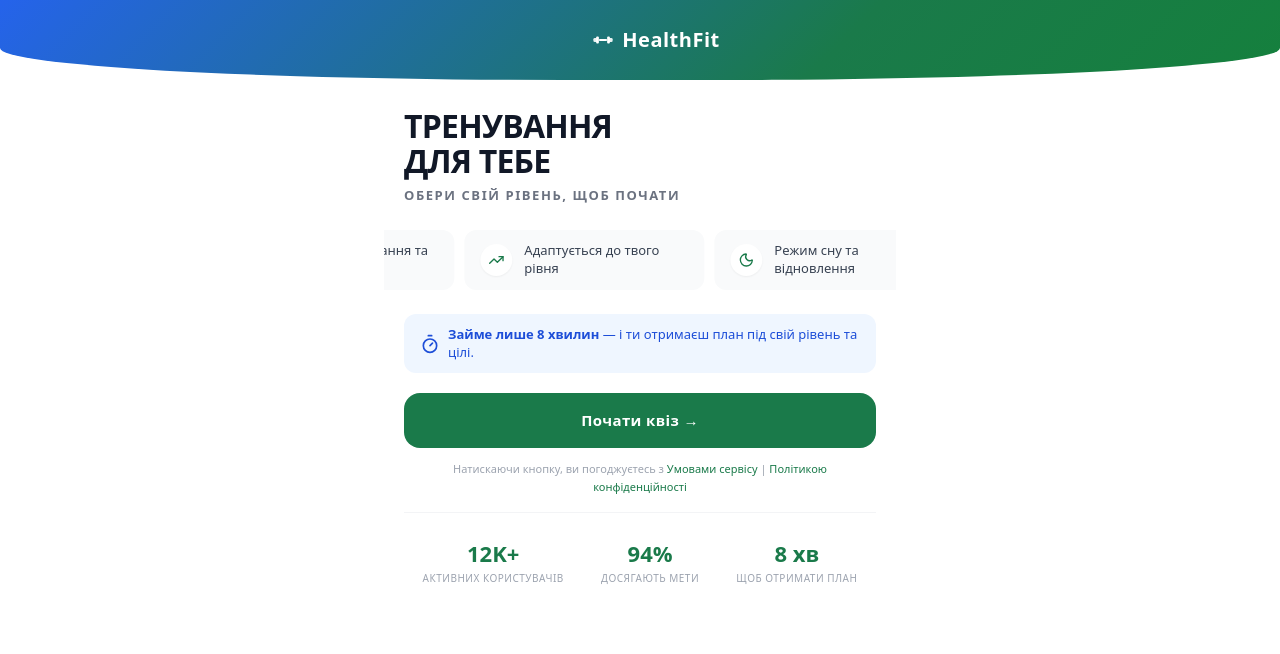
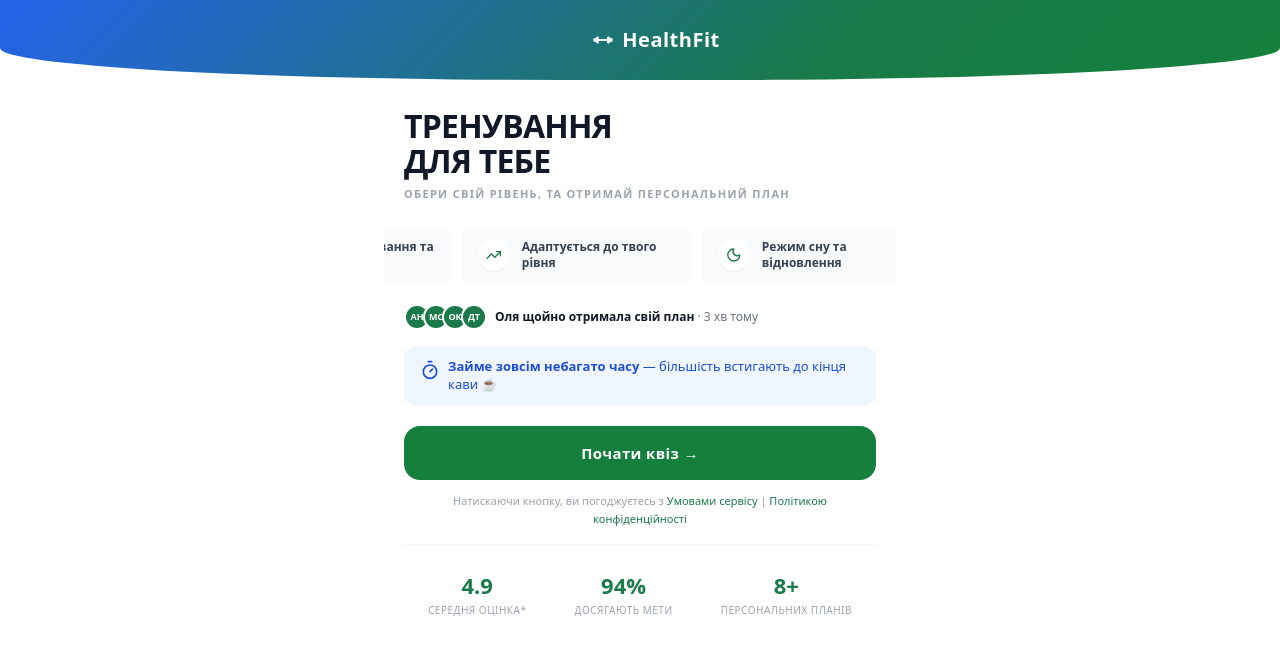
Before and after one commit to 2Voby/HealthFit, a React app in the folder client_front/: page / in a window 1280 px wide. Shown: the top 654 px of the page. Built offline with nearby package versions, Linux system fonts and the light colour scheme; no server answers; the HTML template or start-up script is replaced by a standard one.

Commit message:
fix .env

```diff
--- a/client_front/src/api/requests/index.ts
+++ b/client_front/src/api/requests/index.ts
@@ -5,6 +5,7 @@ import { OfferSelectionResponse } from "@/types/offer";
 
 export async function getActiveFlow(): Promise<ApiResult<Flow>> {
   try {
+    console.log("VITE_API_URL:", import.meta.env.VITE_API_URL);
     const response = await client.get<Flow>("v1/flows/active");
     return { success: true, data: response.data };
   } catch (error: any) {
--- a/client_front/src/pages/MainPage/MainPage.tsx
+++ b/client_front/src/pages/MainPage/MainPage.tsx
@@ -1,15 +1,12 @@
 import { Button } from "@/components/ui/button";
 import { ROUTES } from "@/consts/routes";
 import { useNavigate } from "react-router-dom";
-import {
-  Target, Salad, TrendingUp, Moon, Flame, Brain, Zap,
-  Timer, Clock
-} from "lucide-react";
+import { Target, Salad, TrendingUp, Moon, Flame, Brain, Zap, Timer } from "lucide-react";
 
 const stats = [
-  { value: "12K+", label: "Активних користувачів" },
+	{ value: "4.9", label: "Середня оцінка*" },
 	{ value: "94%", label: "Досягають мети" },
-  { value: "8 хв", label: "Щоб отримати план" },
+	{ value: "8+", label: "Персональних планів" },
 ];
 
 const perks = [
@@ -22,13 +19,15 @@ const perks = [
 	{ icon: Zap, text: "Щотижневий прогрес і мотивація" },
 ];
 
+const avatars = ["АН", "МС", "ОК", "ДТ"];
+
 function PerkCard({ icon: Icon, text }: { icon: React.ElementType; text: string }) {
 	return (
-    <div className="flex items-center gap-3 bg-gray-50 rounded-xl px-4 py-3 shrink-0 w-[240px]">
+		<div className="flex items-center gap-3 bg-gray-50 rounded-xl px-4 py-3 shrink-0 w-[230px]">
 			<div className="w-8 h-8 rounded-full bg-white flex items-center justify-center shadow-sm shrink-0">
 				<Icon className="w-4 h-4 text-[#1a7a4a]" />
 			</div>
-      <span className="text-[13px] text-gray-700 font-medium leading-snug">{text}</span>
+			<span className="text-[12px] text-gray-700 font-semibold leading-snug">{text}</span>
 		</div>
 	);
 }
@@ -58,11 +57,10 @@ export default function MainPage() {
 					<br />
 					для тебе
 				</h1>
-        <p className="text-[13px] font-semibold tracking-[0.12em] text-gray-500 uppercase mb-6">
-          Обери свій рівень, щоб почати
-        </p>
+				<p className="text-[11px] font-bold tracking-[0.12em] text-gray-400 uppercase mb-6">Обери свій рівень, та отримай персональний план</p>
 
-        <div className="overflow-hidden mb-6 -mx-5">
+				{/* Marquee */}
+				<div className="overflow-hidden mb-5 -mx-5">
 					<div className="marquee-track px-5">
 						{doubled.map((p, i) => (
 							<PerkCard key={i} icon={p.icon} text={p.text} />
@@ -70,32 +68,49 @@ export default function MainPage() {
 					</div>
 				</div>
 
-        <div className="flex items-center gap-2 bg-[#eff6ff] rounded-xl px-4 py-3 mb-5">
-          <Timer className="w-5 h-5 text-[#1d4ed8] shrink-0" />
+				{/* Social proof */}
+				<div className="flex items-center gap-2 mb-4">
+					<div className="flex">
+						{avatars.map((av, i) => (
+							<div
+								key={i}
+								className="w-[26px] h-[26px] rounded-full border-2 border-white flex items-center justify-center text-[9px] font-bold text-white bg-[#1a7a4a]"
+								style={{ marginLeft: i === 0 ? 0 : -7 }}>
+								{av}
+							</div>
+						))}
+					</div>
+					<p className="text-[12px] text-gray-500 font-medium leading-snug">
+						<strong className="text-gray-900">Оля щойно отримала свій план</strong> · 3 хв тому
+					</p>
+				</div>
+
+				{/* Urgency */}
+				<div className="flex items-start gap-2 bg-[#eff6ff] rounded-xl px-4 py-3 mb-5">
+					<Timer className="w-5 h-5 text-[#1d4ed8] shrink-0 mt-0.5" />
 					<p className="text-[13px] text-[#1d4ed8] leading-snug">
-            <strong>Займе лише 8 хвилин</strong> — і ти отримаєш план під свій рівень та цілі.
+						<strong>Займе зовсім небагато часу</strong> — більшість встигають до кінця кави ☕
 					</p>
 				</div>
 
 				{/* CTA */}
-				<Button onClick={() => navigate(ROUTES.QUIZ)} className="w-full bg-[#1a7a4a] hover:bg-[#155f3a] active:scale-[0.98] text-white rounded-2xl py-4 h-auto text-[15px] font-bold shadow-none border-none transition-all tracking-wide">
+			<Button
+  onClick={() => navigate(ROUTES.QUIZ)}
+  className="w-full bg-[#15803d] hover:bg-[#166534] active:scale-[0.98] text-white rounded-2xl py-4 h-auto text-[15px] font-bold shadow-none border-none transition-all tracking-wide"
+>
   Почати квіз →
 </Button>
-
 				<p className="text-center text-[11px] text-gray-400 mt-3 leading-relaxed px-2">
-          Натискаючи кнопку, ви погоджуєтесь з{" "}
-          <span className="text-[#1a7a4a] font-medium cursor-pointer">Умовами сервісу</span>{" "}
-          |{" "}
-          <span className="text-[#1a7a4a] font-medium cursor-pointer">Політикою конфіденційності</span>
+					Натискаючи кнопку, ви погоджуєтесь з <span className="text-[#1a7a4a] font-medium cursor-pointer">Умовами сервісу</span>{" "}
+					| <span className="text-[#1a7a4a] font-medium cursor-pointer">Політикою конфіденційності</span>
 				</p>
 
+				{/* Stats */}
 				<div className="flex justify-around pt-6 mt-4 border-t border-gray-100">
 					{stats.map((s) => (
 						<div key={s.value} className="text-center">
 							<div className="text-[22px] font-black text-[#1a7a4a]">{s.value}</div>
-              <div className="text-[10px] text-gray-400 uppercase tracking-wider mt-0.5 leading-tight">
-                {s.label}
-              </div>
+							<div className="text-[10px] text-gray-400 uppercase tracking-wider mt-0.5 leading-tight">{s.label}</div>
 						</div>
 					))}
 				</div>
--- a/client_front/src/pages/QuizPage/QuizPage.tsx
+++ b/client_front/src/pages/QuizPage/QuizPage.tsx
@@ -175,15 +175,12 @@ export default function QuizPage() {
 									}}
 								/>
 							)}
-							{currentQ.type === "manual_input" && (
+							{currentQ.type === "number_input" && (
 								<NumberChoiceBlock
 									question={currentQ}
-									value={typeof answers[currentQ.id] === "number" ? Number(answers[currentQ.id]) : (currentQ.manual_input?.min ?? 0)}
+									value={Number(answers[currentQ.id] ?? 0)}
 									hasError={hasError}
-									onChange={(val) => {
-										setAnswers((a) => ({ ...a, [currentQ.id]: val }));
-										setInvalidQuestionId(null);
-									}}
+									onChange={(val) => setAnswers((a) => ({ ...a, [currentQ.id]: val }))}
 								/>
 							)}
 						</div>
--- a/client_front/src/types/flow.ts
+++ b/client_front/src/types/flow.ts
@@ -1,5 +1,5 @@
 // src/types/flow.ts
-export type QuestionType = "singe_choise" | "multiple_choise" | "manual_input" | "text";
+export type QuestionType = "singe_choise" | "multiple_choise" | "number_input" | "text";
 
 export interface ManualInputConfig {
   type: "number";
--- a/client_front/vite.config.ts
+++ b/client_front/vite.config.ts
@@ -4,7 +4,6 @@ import path from 'path'
 
 // https://vite.dev/config/
 export default defineConfig({
-  envDir: '..',
   plugins: [react()],
   build: {
     // Avoid unsupported modern syntax (e.g. private class fields in dependencies)
```
Lines whose indentation alone changed are shown as unchanged.
